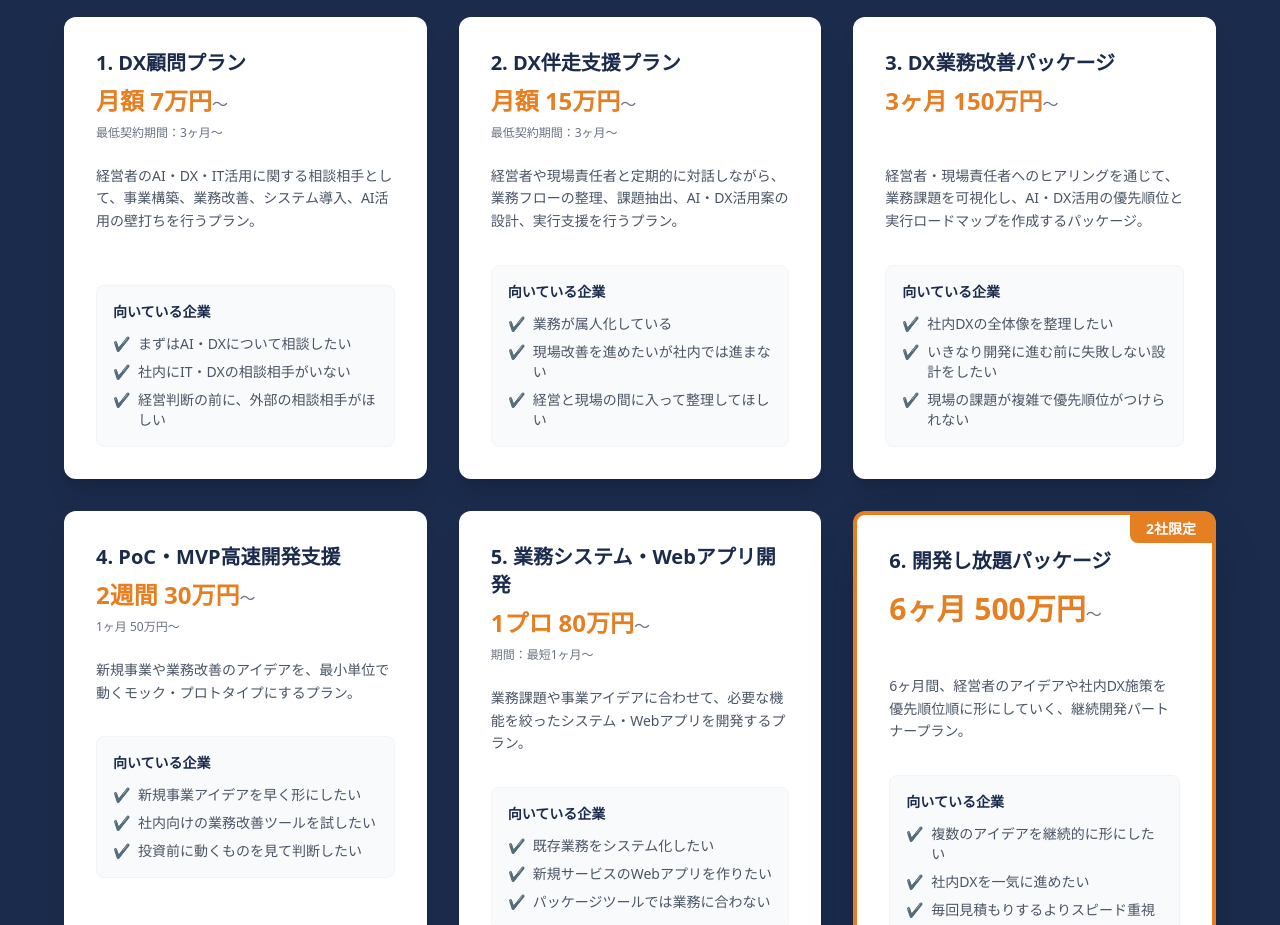
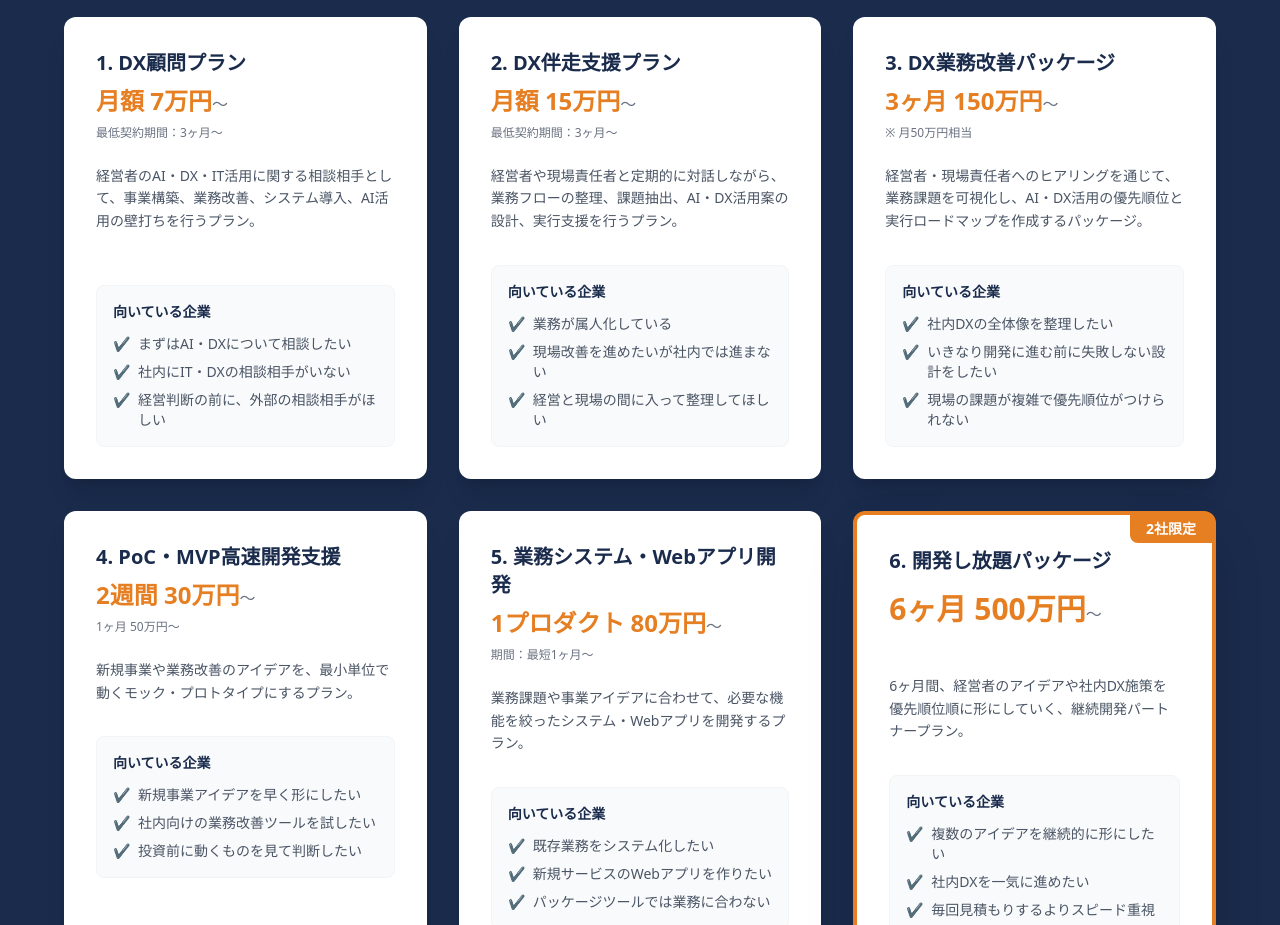
Before and after one commit to Yasu117/nexride-web, a Next.js app: page /dx-support in a window 1280 px wide. Shown: the part 2180-3105 px from the top of the page. Built offline with nearby package versions, Linux system fonts and the light colour scheme.

Commit message:
Update DX Support LP texts

```diff
--- a/app/dx-support/page.tsx
+++ b/app/dx-support/page.tsx
@@ -134,7 +134,7 @@ export default function DxSupportLP() {
                 <div className="bg-white text-[#1A2B4C] rounded-xl p-8 shadow-xl flex flex-col">
                     <h3 className="text-xl font-bold mb-2">3. DX業務改善パッケージ</h3>
                     <p className="text-[#E67E22] font-bold text-2xl mb-2">3ヶ月 150万円<span className="text-base font-normal text-gray-500">〜</span></p>
-                    <p className="text-xs text-gray-500 mb-6 opacity-0">spacer</p>
+                    <p className="text-xs text-gray-500 mb-6">※ 月50万円相当</p>
                     <p className="text-sm text-gray-600 mb-8 flex-grow leading-relaxed">経営者・現場責任者へのヒアリングを通じて、業務課題を可視化し、AI・DX活用の優先順位と実行ロードマップを作成するパッケージ。</p>
                     <div className="bg-gray-50 p-4 rounded-lg text-sm border border-gray-100">
                         <p className="font-bold mb-3 text-[#1A2B4C]">向いている企業</p>
@@ -165,7 +165,7 @@ export default function DxSupportLP() {
                 {/* 5 */}
                 <div className="bg-white text-[#1A2B4C] rounded-xl p-8 shadow-xl flex flex-col">
                     <h3 className="text-xl font-bold mb-2">5. 業務システム・Webアプリ開発</h3>
-                    <p className="text-[#E67E22] font-bold text-2xl mb-2">1プロ 80万円<span className="text-base font-normal text-gray-500">〜</span></p>
+                    <p className="text-[#E67E22] font-bold text-2xl mb-2">1プロダクト 80万円<span className="text-base font-normal text-gray-500">〜</span></p>
                     <p className="text-xs text-gray-500 mb-6">期間：最短1ヶ月〜</p>
                     <p className="text-sm text-gray-600 mb-8 leading-relaxed">業務課題や事業アイデアに合わせて、必要な機能を絞ったシステム・Webアプリを開発するプラン。</p>
                     <div className="bg-gray-50 p-4 rounded-lg text-sm border border-gray-100">
```
